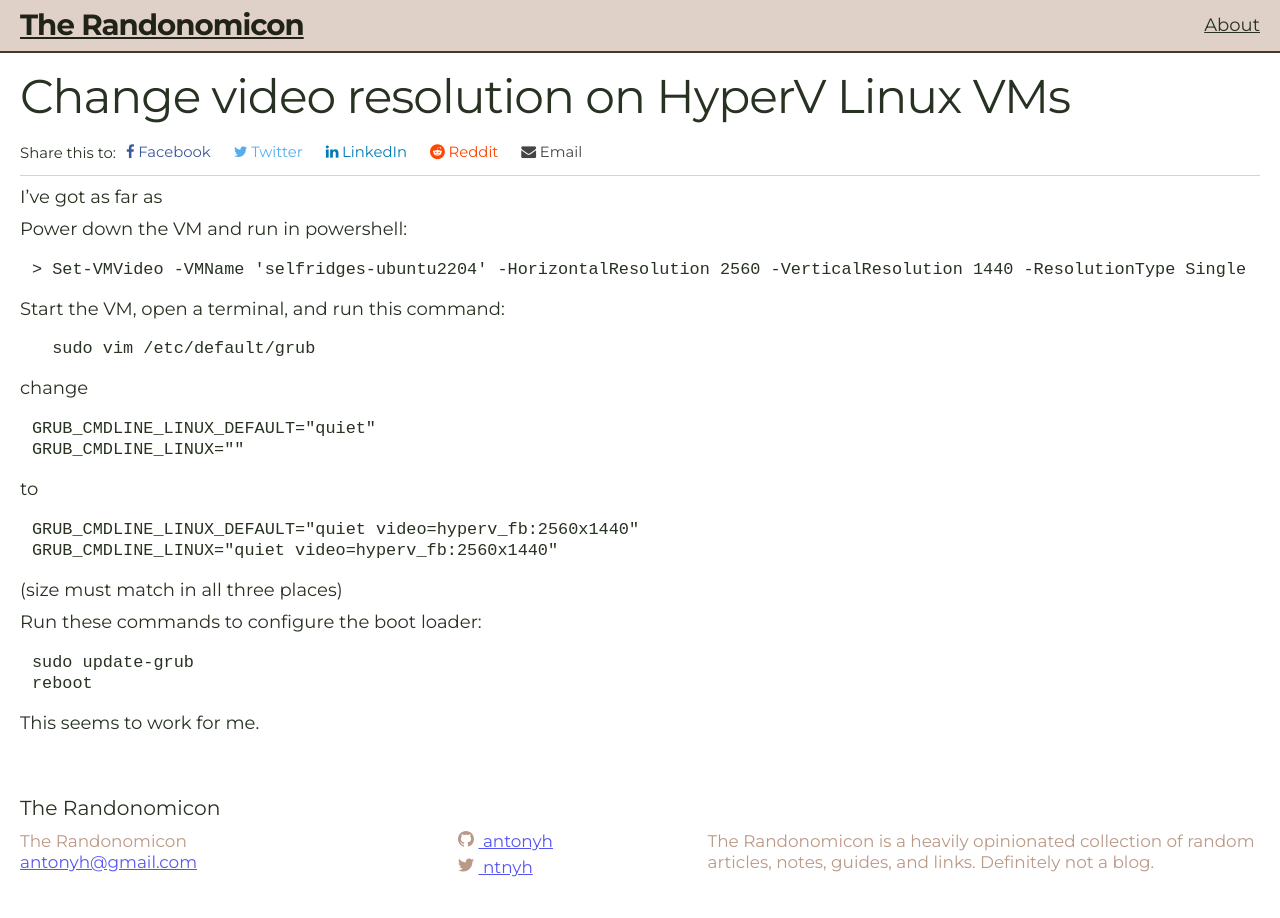
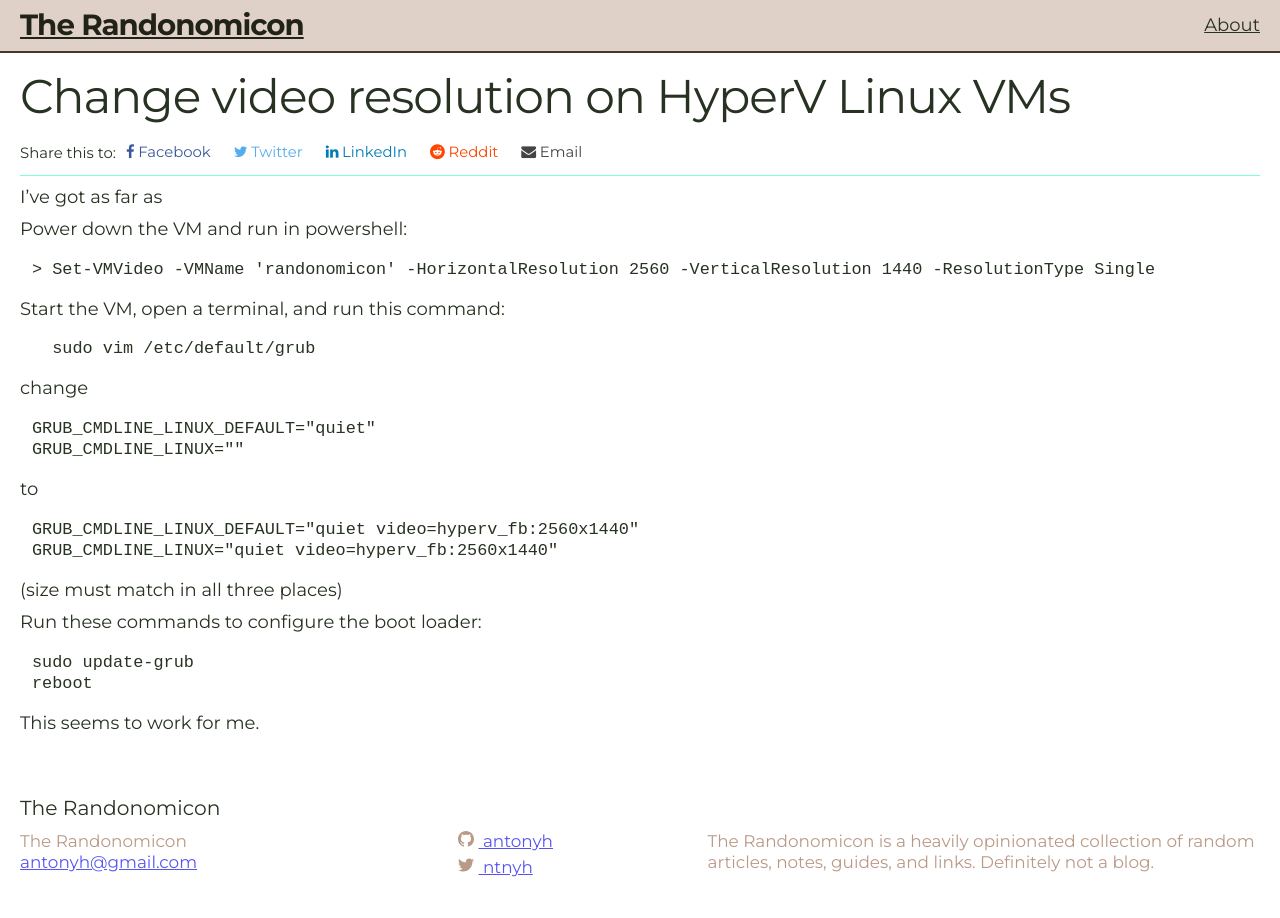
Before and after one commit to antonyh/randonomicon, a Jekyll site: the page built from _posts/2022-05-25-change-hyperv-linux-video-resolution.markdown, in a window 1280 px wide. Built offline with Jekyll 4.4.1, drawn with Linux system fonts in a browser that asks for light colours; comment, search, counter and statistics services are not loaded.

Commit message:
Fix content

```diff
--- a/_posts/2022-05-25-change-hyperv-linux-video-resolution.markdown
+++ b/_posts/2022-05-25-change-hyperv-linux-video-resolution.markdown
@@ -13,7 +13,7 @@ I've got as far as
 
 Power down the VM and run in powershell:
 
-    > Set-VMVideo -VMName 'selfridges-ubuntu2204' -HorizontalResolution 2560 -VerticalResolution 1440 -ResolutionType Single
+    > Set-VMVideo -VMName 'randonomicon' -HorizontalResolution 2560 -VerticalResolution 1440 -ResolutionType Single
 
 Start the VM, open a terminal, and run this command:
 
```
